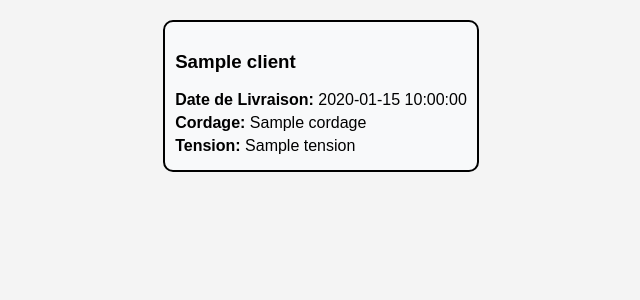
After one commit to DamienBataillardGOATT/goatt-tools, a Flask app: template templates/orderpage.html in a window 1280 px wide. The commit adds this page. Shown: the top 300 px of the page, without its empty margins (319-959 px from the left). Run offline with Flask 3, Linux system fonts and the light colour scheme; the template is opened without the code that fills it: most values are stand-ins (such as "Sample title", 1, 10 or a date in 2020).

Commit message:
brouillon affiche des commandes

```diff
--- a/app.py
+++ b/app.py
@@ -1,6 +1,7 @@
 from flask import Flask, render_template
 from static.routes.order_routes import order_bp
 from static.routes.client_routes import client_bp
+from static.routes.order_page import orderpage_bp
 import os
 
 # Create a Flask application instance
@@ -12,11 +13,11 @@ app.secret_key = os.getenv('FLASK_SECRET_KEY')
 # Register the Blueprints with their URL prefixes
 app.register_blueprint(client_bp, url_prefix='/client')
 app.register_blueprint(order_bp, url_prefix='/order')
+app.register_blueprint(orderpage_bp, url_prefix='/orderpage')
 
 # Define the root route of the application
 @app.route('/')
 def index():
-    # Redirect to the 'order' route defined in the 'order_bp' Blueprint
     return render_template('index.html')
 
 # Run the application if this script is executed as the main program
--- a/static/css/styles.css
+++ b/static/css/styles.css
@@ -1,9 +1,3 @@
-body {
-    margin: 0;
-    padding: 0;
-    font-family: Arial, sans-serif;
-    height: 100%;
-}
 
 body {
     display: flex;
@@ -11,6 +5,10 @@ body {
     justify-content: flex-start;
     align-items: center;
     background-color: #f4f4f4;
+    margin: 0;
+    padding: 0;
+    font-family: Arial, sans-serif;
+    height: 100%;
 }
 
 .main-title {
@@ -199,6 +197,24 @@ input[type="radio"] {
     text-decoration: underline;
 }
 
+.commandes-container {
+    display: grid;
+    grid-template-columns: repeat(auto-fill, minmax(300px, 1fr));
+    gap: 10px;
+    padding: 20px;
+}
+
+.commande {
+    border: 2px solid ;
+    border-radius: 10px;
+    padding: 10px;
+    background-color: #f8f9fa;
+}
+
+.commande p {
+    margin: 5px 0;
+}
+
 @media screen and (max-width: 600px) {
     .container .form-group {
         flex-basis: 100%;
--- a/static/routes/order_routes.py
+++ b/static/routes/order_routes.py
@@ -171,7 +171,6 @@ def complete_order(order_data):
     session.pop('order_data', None)
     return redirect(url_for('order_bp.order_confirmation'))
 
-
 @order_bp.route('/')
 def order():
     # Extract data from the database
--- a/templates/index.html
+++ b/templates/index.html
@@ -10,6 +10,7 @@
         <h1>Menu Principal</h1>
         <a href="{{ url_for('order_bp.order') }}">Outil de Commande</a>
         <a href="{{ url_for('client_bp.client') }}">Outil d' ajout de client</a>
+        <a href="{{ url_for('orderpage_bp.orderpage') }}">Outil de visualisation de commande</a>
     </div>
 </body>
 </html>
--- a/templates/order.html
+++ b/templates/order.html
@@ -128,7 +128,7 @@
 
             <!-- Selection of pickup/delivery date -->
             <label for="pickup_delivery_date">Date de livraison :</label>
-            <select id="pickup_delivery_date" name="pickup_delivery_date" onchange="updateTimeSlotsDelivery()">
+            <select id="pickup_delivery_date" name="pickup_delivery_date" >
                 <!-- Date options will be added here by JavaScript -->
             </select>
 
--- /dev/null
+++ b/templates/orderpage.html
@@ -0,0 +1,20 @@
+<!DOCTYPE html>
+<html lang="fr">
+<head>
+    <meta charset="UTF-8">
+    <link rel="stylesheet" href="/static/css/styles.css">
+    <title>Commandes de Cordage de Tennis</title>
+</head>
+<body>
+    <div class="commandes-container">
+        {% for client, details in commandes_info.items() %}
+        <div class="commande">
+            <h3>{{ client }}</h3>
+            <p><strong>Date de Livraison:</strong> {{ details.date_livraison }}</p>
+            <p><strong>Cordage:</strong> {{ details.Cordage }}</p>
+            <p><strong>Tension:</strong> {{ details.Tension }}</p>
+        </div>
+        {% endfor %}
+    </div>
+</body>
+</html>
```
Also changed, not shown: static/routes/order_page.py (added, +33 -0 lines).
